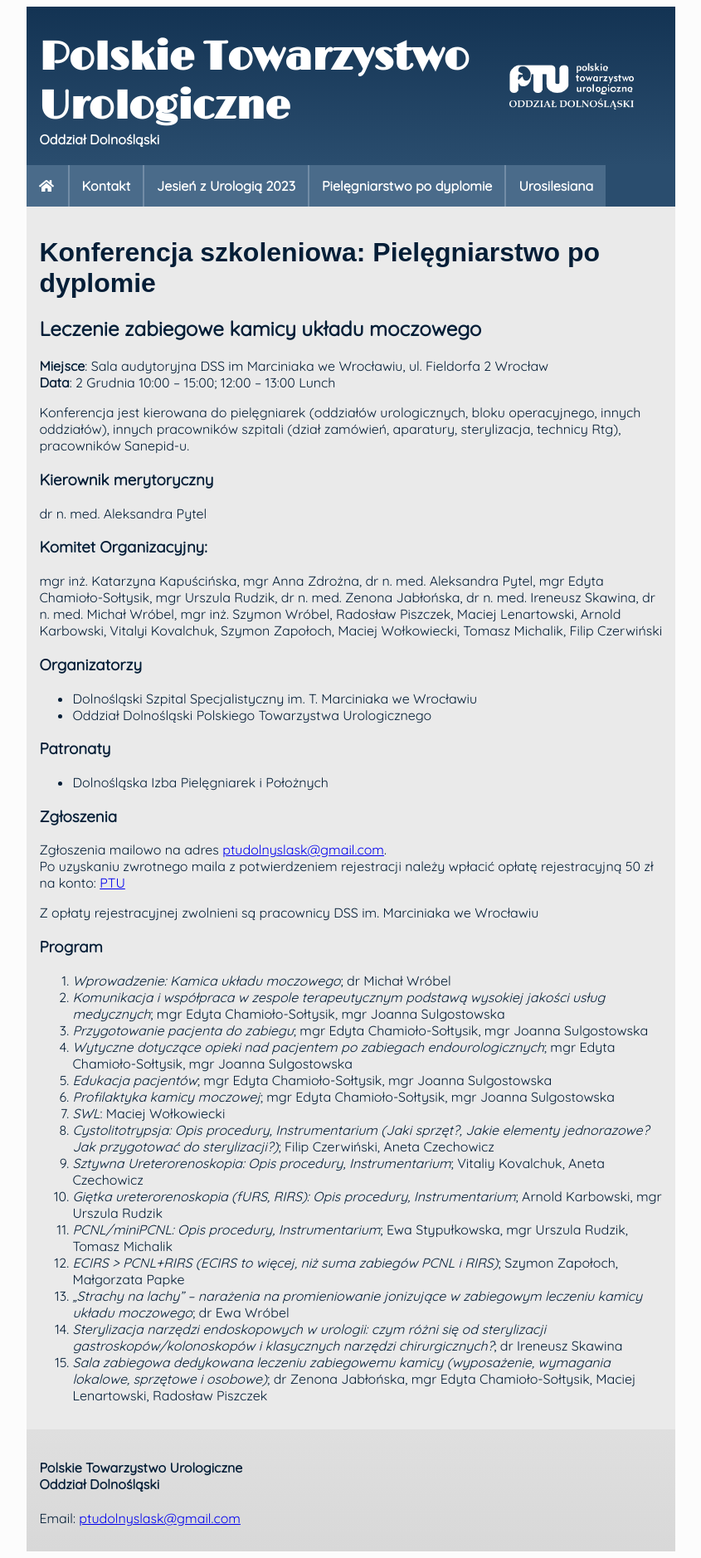
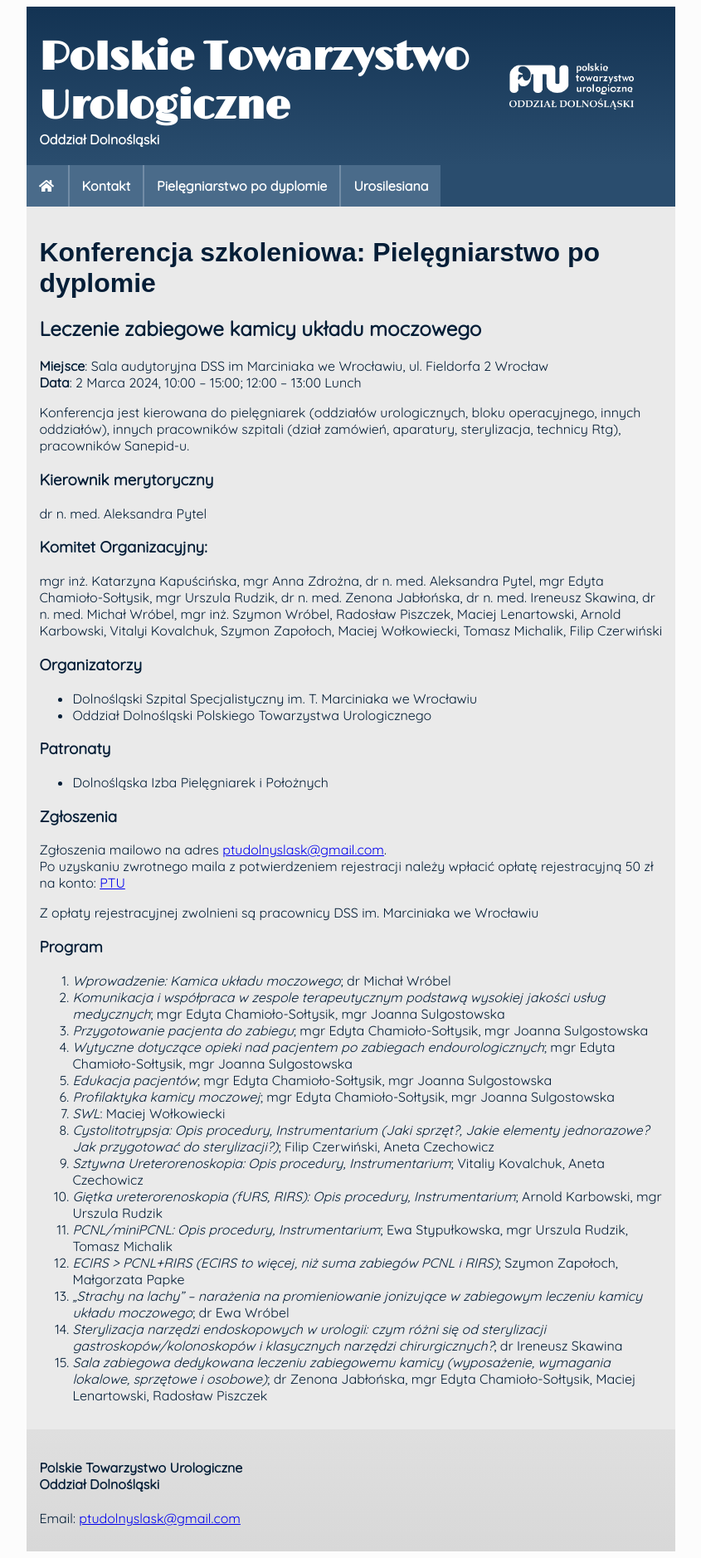
Before and after one commit to ptu-dolnyslask/ptu-dolnyslask.github.io, a Jekyll site: the page built from pages/conference/pielegniarstwo23.md, in a window 1280 px wide. Shown: the whole page at 83% size, without its empty margins (217-1062 px from the left). Built offline with Jekyll 4.4.1, drawn with Linux system fonts in a browser that asks for light colours; nearby versions of some CDN libraries; some web fonts are replaced.

Commit message:
pielegniarstwo

```diff
--- a/pages/conference/pielegniarstwo23.md
+++ b/pages/conference/pielegniarstwo23.md
@@ -14,7 +14,7 @@ Konferencja szkoleniowa: {{page.title}}
 ---
 
 **Miejsce**: Sala audytoryjna DSS im Marciniaka we Wrocławiu, ul. Fieldorfa 2 Wrocław<br/>
-**Data**: 2 Grudnia 10:00 – 15:00; 12:00 – 13:00 Lunch
+**Data**: 2 Marca 2024, 10:00 – 15:00; 12:00 – 13:00 Lunch
 
 Konferencja jest kierowana do pielęgniarek (oddziałów urologicznych, bloku operacyjnego, innych oddziałów), innych pracowników szpitali (dział zamówień, aparatury, sterylizacja, technicy Rtg), pracowników Sanepid-u.
 
```
Also changed, not shown: pages/conference/jesien23.md (+0 -1 lines).
